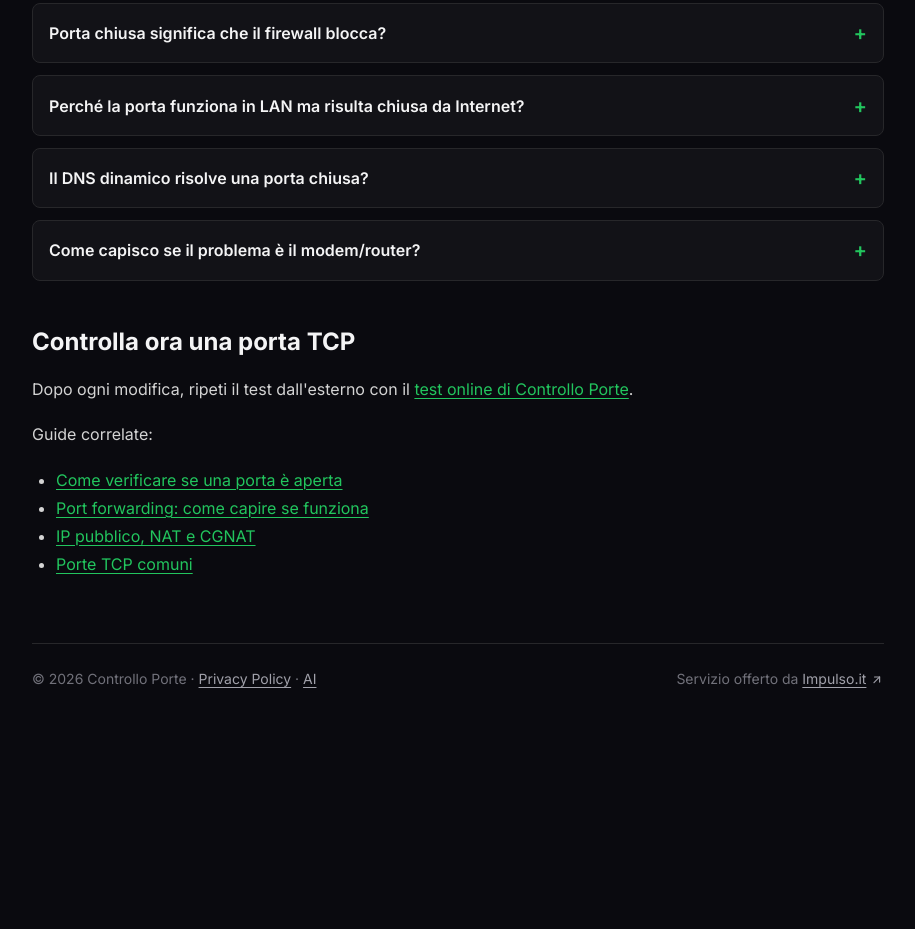
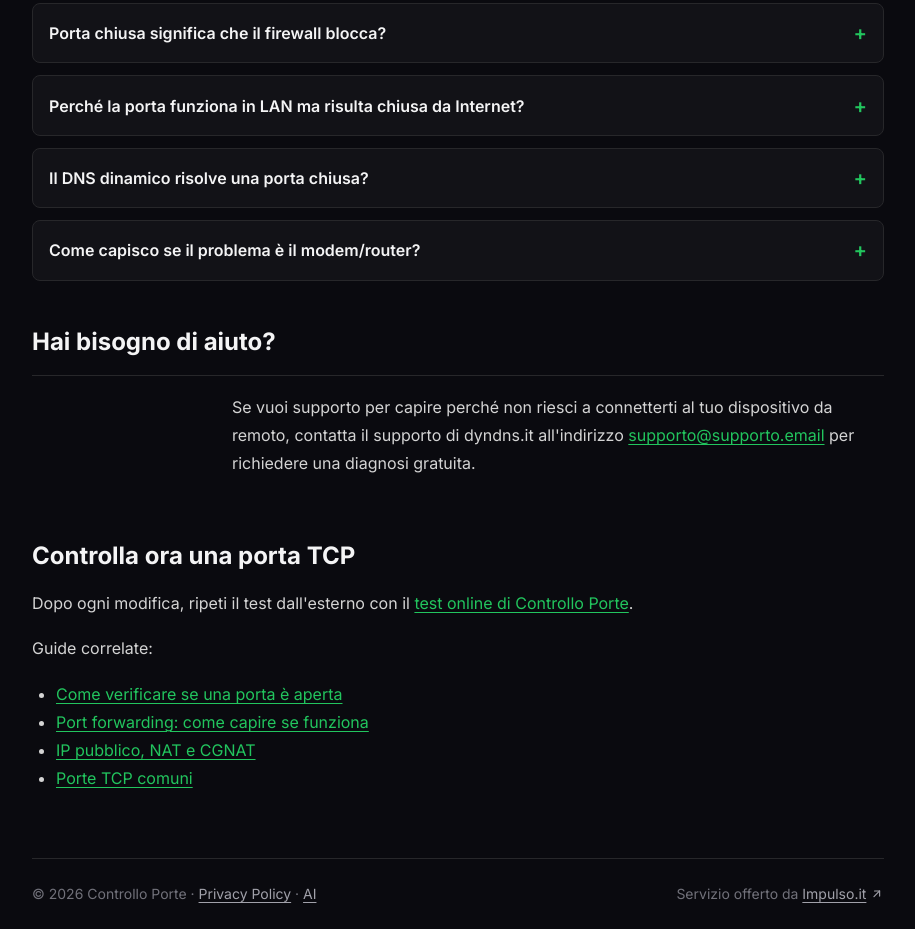
Before and after one commit to impulso/controlloporte.it, a website: page frontend/web/src/assets/perche-una-porta-risulta-chiusa/index.html in a window 1280 px wide. Shown: the part 7886-8815 px from the top of the page, without its empty margins (182-1097 px from the left). Before the commit the page ends 8601 px from the top, so only its background shows below. Drawn offline with Linux system fonts and the light colour scheme; files that its build step writes are made by us from their sources.

Commit message:
Add dyndns support callout

```diff
--- a/frontend/web/src/assets/perche-una-porta-risulta-chiusa/index.html
+++ b/frontend/web/src/assets/perche-una-porta-risulta-chiusa/index.html
@@ -292,6 +292,10 @@ Protocollo: TCP</code></pre>
 <p>Se il servizio funziona in LAN ma non da Internet, il problema è spesso nel modem/router, nel doppio NAT, nel port forwarding, nel firewall o nel provider.</p>
     </details>
 </div>
+<h2>Hai bisogno di aiuto?</h2>
+<div class="diagnostic-step diagnostic-step--ok">
+<p>Se vuoi supporto per capire perché non riesci a connetterti al tuo dispositivo da remoto, contatta il supporto di dyndns.it all&#x27;indirizzo <a href="mailto:supporto@supporto.email">supporto@supporto.email</a> per richiedere una diagnosi gratuita.</p>
+</div>
 <h2>Controlla ora una porta TCP</h2>
 <p>Dopo ogni modifica, ripeti il test dall&#x27;esterno con il <a href="/">test online di Controllo Porte</a>.</p>
 <p>Guide correlate:</p>
```
Also changed, not shown: frontend/web/src/assets/article-sources/perche-una-porta-risulta-chiusa.md (+4 -0 lines).
